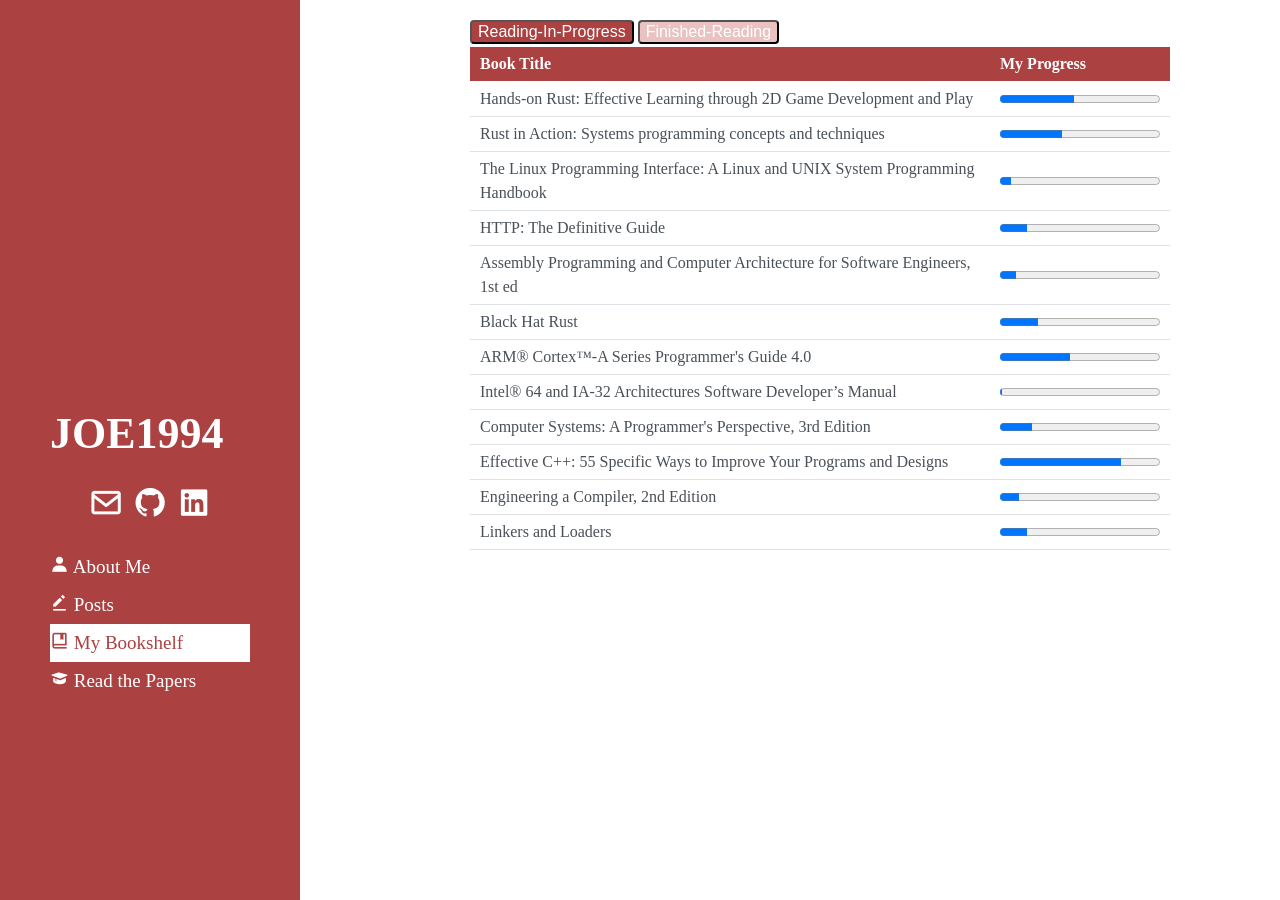
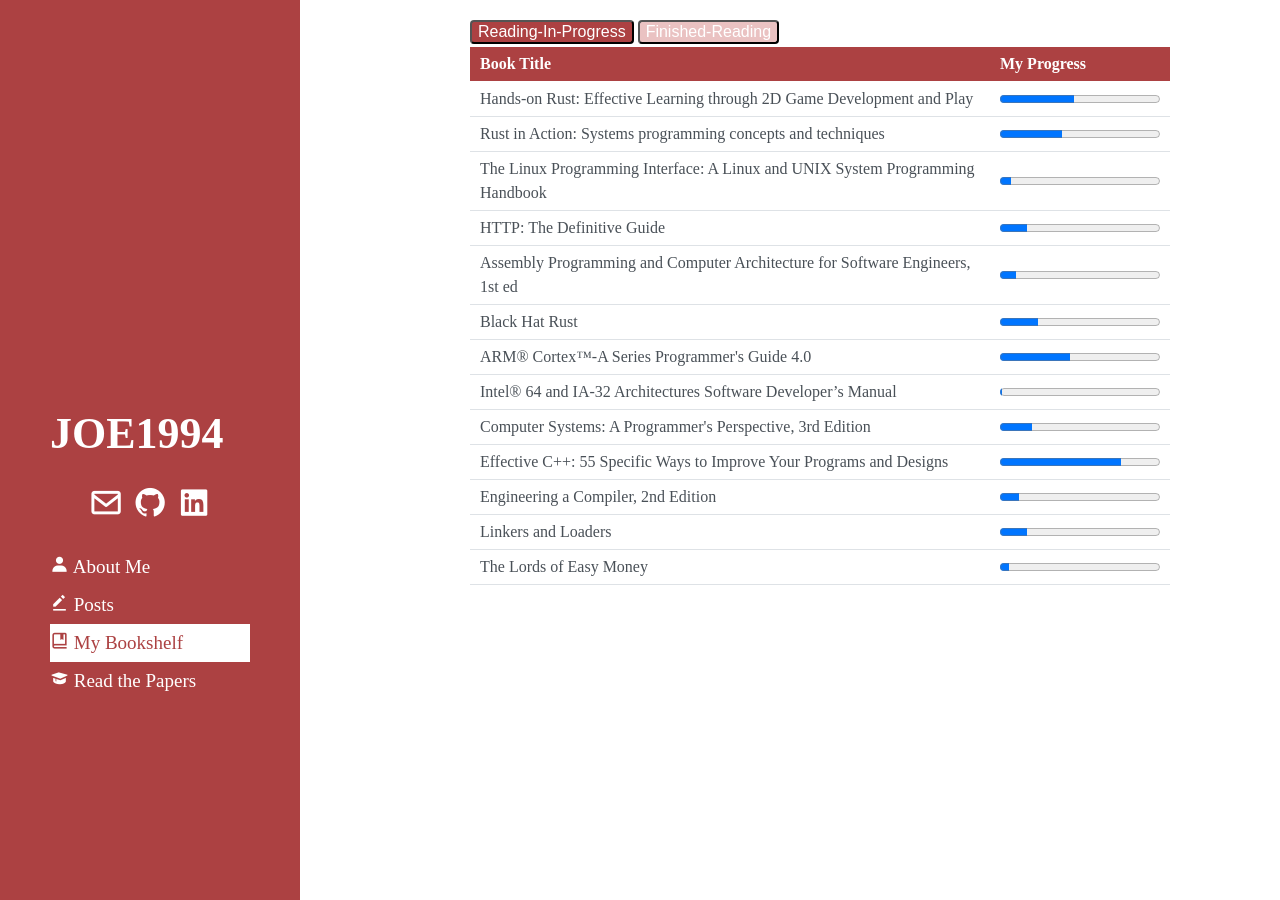
Before and after one commit to JOE1994/JOE1994.github.io, a Jekyll site: the page built from bookshelf.html, in a window 1280 px wide. Built offline with Jekyll 4.4.1, drawn with Linux system fonts in a browser that asks for light colours; some web fonts are replaced.

Commit message:
[book] Begin 'The Lords of Easy Money'

```diff
--- a/_data/bookshelf_still_reading.yml
+++ b/_data/bookshelf_still_reading.yml
@@ -47,3 +47,7 @@
 - name: "Linkers and Loaders"
   progress: 51
   tot_pages: 295
+
+- name: "The Lords of Easy Money"
+  progress: 21
+  tot_pages: 373
```
